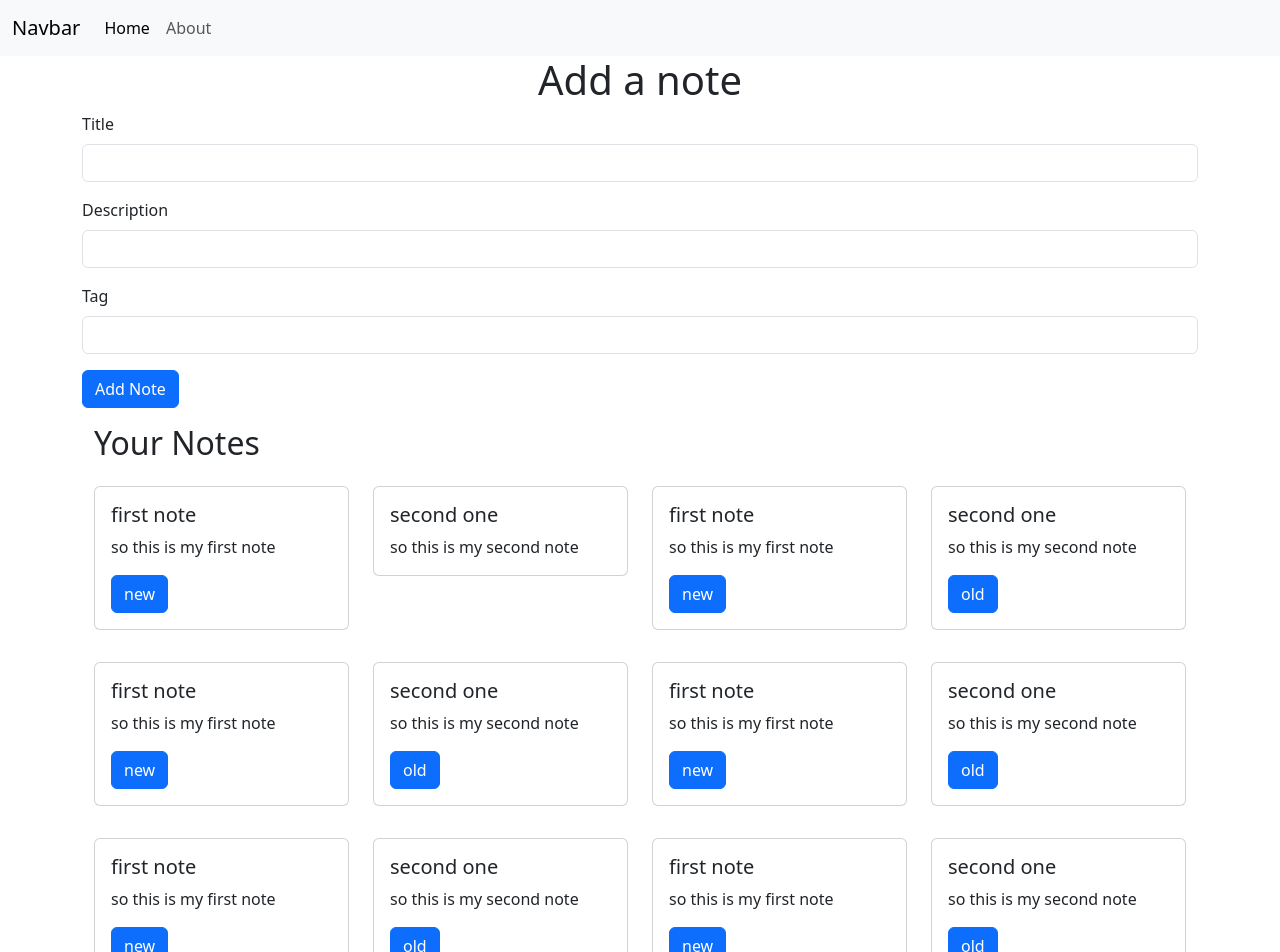
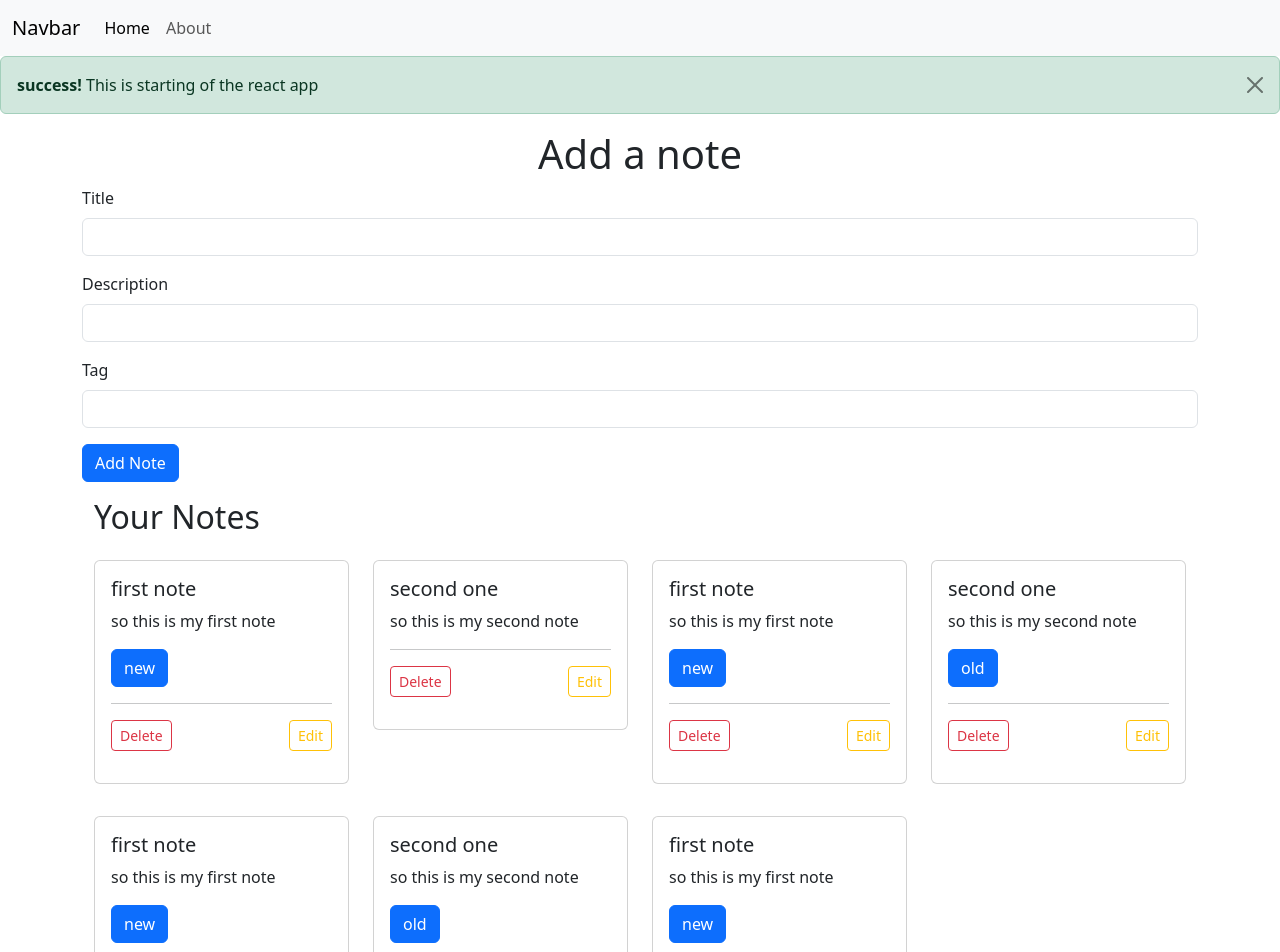
Before and after one commit to balkar1998/notebook, a React (Create React App) app: page / in a window 1280 px wide. Shown: the top 952 px of the page. Built offline with nearby package versions, Linux system fonts and the light colour scheme.

Commit message:
creating crud of notes

```diff
--- a/src/App.js
+++ b/src/App.js
@@ -4,6 +4,7 @@ import Navbar from "./components/Navbar";
 import Home from "./components/Home";
 import About from "./components/About";
 import NoteState from "./contexts/notes/NoteState";
+import Alert from "./components/Alert";
 
 function App() {
   return (
@@ -11,6 +12,7 @@ function App() {
       <NoteState>
         <Router>
           <Navbar />
+          <Alert title={"success"} message={"This is starting of the react app"} />
           <Routes>
             <Route exact path="/" element={<Home />} />
             <Route exact path="/about" element={<About />} />
--- /dev/null
+++ b/src/components/AddNote.js
@@ -0,0 +1,47 @@
+import React,{ useContext } from 'react'
+import noteContext from '../contexts/notes/noteContext'
+
+const AddNote = () => {
+    const context = useContext(noteContext)
+    const {AddNote} = context
+    const  handleClick = (e) => {
+        e.preventDefault()
+        AddNote()
+    }
+
+  return (
+    <>
+    <h1 className="text-center">Add a note</h1>
+        <form>
+          <div className="mb-3">
+            <label htmlFor="title" className="form-label">
+              Title
+            </label>
+            <input
+              type="text"
+              className="form-control"
+              id="title"
+              aria-describedby="emailHelp"
+            />
+          </div>
+          <div className="mb-3">
+            <label htmlFor="description" className="form-label">
+              Description
+            </label>
+            <input type="text" className="form-control" id="description" />
+          </div>
+          <div className="mb-3">
+            <label htmlFor="tag" className="form-label">
+              Tag
+            </label>
+            <input type="text" className="form-control" id="tag" />
+          </div>
+          <button type="submit" className="btn btn-primary" onClick={handleClick}>
+            Add Note
+          </button>
+        </form>
+    </>
+  )
+}
+
+export default AddNote
--- /dev/null
+++ b/src/components/Alert.js
@@ -0,0 +1,14 @@
+import React from 'react'
+
+const Alert = (props) => {
+  return (
+    <div>
+        <div className="alert alert-success alert-dismissible fade show" role="alert">
+    <strong>{props.title}! </strong> {props.message}
+    <button type="button" className="btn-close" data-bs-dismiss="alert" aria-label="Close"></button>
+    </div>
+    </div>
+  )
+}
+
+export default Alert
--- a/src/components/Home.js
+++ b/src/components/Home.js
@@ -1,40 +1,13 @@
 import React from "react";
 import Notes from "./Notes";
+import AddNote from "./AddNote";
 
 const Home = () => {
   return (
     <div>
       <div className="container">
-        <h1 className="text-center">Add a note</h1>
-        <form>
-          <div className="mb-3">
-            <label htmlFor="title" className="form-label">
-              Title
-            </label>
-            <input
-              type="text"
-              className="form-control"
-              id="title"
-              aria-describedby="emailHelp"
-            />
-          </div>
-          <div className="mb-3">
-            <label htmlFor="description" className="form-label">
-              Description
-            </label>
-            <input type="text" className="form-control" id="description" />
-          </div>
-          <div className="mb-3">
-            <label htmlFor="tag" className="form-label">
-              Tag
-            </label>
-            <input type="text" className="form-control" id="tag" />
-          </div>
-          <button type="submit" className="btn btn-primary">
-            Add Note
-          </button>
-        </form>
 
+        <AddNote />
         <Notes />
 
       </div>
--- a/src/components/Noteitem.js
+++ b/src/components/Noteitem.js
@@ -9,6 +9,11 @@ const Noteitem = (props) => {
       <h5 className="card-title">{note.title}</h5>
       <p className="card-text">{note.description}</p>
       {note.tag && <a className="btn btn-primary">{note.tag}</a>}
+      <hr />
+      <div className="d-flex justify-content-between my-3">
+        <button className='btn btn-outline-danger btn-sm'> Delete </button>
+        <button className='btn btn-outline-warning btn-sm' > Edit </button>
+        </div>
     </div>
   </div>
     </div>
--- a/src/contexts/notes/NoteState.js
+++ b/src/contexts/notes/NoteState.js
@@ -27,7 +27,7 @@ const NoteState = (props) => {
           "__v": 0
         },
         {
-            "_id": "64e1ab62899c6f32f34634f6",
+            "_id": "64e1ab62899c6f32f34634f16",
             "user": "64e10f13ca9288f45e64c23d",
             "title": "first note",
             "description": "so this is my first note",
@@ -38,7 +38,7 @@ const NoteState = (props) => {
             "__v": 0
           },
           {
-            "_id": "64e4f3740b7238adc9873b9a",
+            "_id": "64e4f3740b7238adc9873b29a",
             "user": "64e10f13ca9288f45e64c23d",
             "title": "second one",
             "description": "so this is my second note",
@@ -49,7 +49,7 @@ const NoteState = (props) => {
             "__v": 0
           },
           {
-            "_id": "64e1ab62899c6f32f34634f6",
+            "_id": "64e1ab62899c6f32f346342f6",
             "user": "64e10f13ca9288f45e64c23d",
             "title": "first note",
             "description": "so this is my first note",
@@ -60,7 +60,7 @@ const NoteState = (props) => {
             "__v": 0
           },
           {
-            "_id": "64e4f3740b7238adc9873b9a",
+            "_id": "64e4f3740b7238adc98743b9a",
             "user": "64e10f13ca9288f45e64c23d",
             "title": "second one",
             "description": "so this is my second note",
@@ -71,7 +71,7 @@ const NoteState = (props) => {
             "__v": 0
           },
           {
-            "_id": "64e1ab62899c6f32f34634f6",
+            "_id": "64e1ab62899c6f32f346344f6",
             "user": "64e10f13ca9288f45e64c23d",
             "title": "first note",
             "description": "so this is my first note",
@@ -81,67 +81,33 @@ const NoteState = (props) => {
             "updatedAt": "2023-08-20T05:57:54.876Z",
             "__v": 0
           },
-          {
-            "_id": "64e4f3740b7238adc9873b9a",
-            "user": "64e10f13ca9288f45e64c23d",
-            "title": "second one",
-            "description": "so this is my second note",
-            "tag": "old",
-            "date": "2023-08-22T17:42:12.282Z",
-            "createdAt": "2023-08-22T17:42:12.286Z",
-            "updatedAt": "2023-08-22T17:42:12.286Z",
-            "__v": 0
-          },
-          {
-            "_id": "64e1ab62899c6f32f34634f6",
-            "user": "64e10f13ca9288f45e64c23d",
-            "title": "first note",
-            "description": "so this is my first note",
-            "tag": "new",
-            "date": "2023-08-20T05:57:54.873Z",
-            "createdAt": "2023-08-20T05:57:54.876Z",
-            "updatedAt": "2023-08-20T05:57:54.876Z",
-            "__v": 0
-          },
-          {
-            "_id": "64e4f3740b7238adc9873b9a",
-            "user": "64e10f13ca9288f45e64c23d",
-            "title": "second one",
-            "description": "so this is my second note",
-            "tag": "old",
-            "date": "2023-08-22T17:42:12.282Z",
-            "createdAt": "2023-08-22T17:42:12.286Z",
-            "updatedAt": "2023-08-22T17:42:12.286Z",
-            "__v": 0
-          },
-          {
-            "_id": "64e1ab62899c6f32f34634f6",
-            "user": "64e10f13ca9288f45e64c23d",
-            "title": "first note",
-            "description": "so this is my first note",
-            "tag": "new",
-            "date": "2023-08-20T05:57:54.873Z",
-            "createdAt": "2023-08-20T05:57:54.876Z",
-            "updatedAt": "2023-08-20T05:57:54.876Z",
-            "__v": 0
-          },
-          {
-            "_id": "64e4f3740b7238adc9873b9a",
-            "user": "64e10f13ca9288f45e64c23d",
-            "title": "second one",
-            "description": "so this is my second note",
-            "tag": "old",
-            "date": "2023-08-22T17:42:12.282Z",
-            "createdAt": "2023-08-22T17:42:12.286Z",
-            "updatedAt": "2023-08-22T17:42:12.286Z",
-            "__v": 0
-          },
       ]
 
     const [notes, setNotes] = useState(notesInitial);
 
+    // add a note
+    const addNote = (title, description, tag) => {
+        // calling a note api
+        const note = {
+            "title": title,
+            "description": description,
+            "tag": tag,
+        }
+        setNotes(notes.concat({title, description, tag}));
+    }
+
+    // delete a note
+    const deleteNote = (id) => {
+        console.log("deleting the note with id: ", id);
+    }
+
+    // edit a note
+    const editNote = (id, title, description, tag) => {
+
+    }
+
     return (
-        <NoteContext.Provider value={{notes, setNotes}}>
+        <NoteContext.Provider value={{notes, addNote, deleteNote, editNote}}>
             {props.children}
         </NoteContext.Provider>
     )
```
